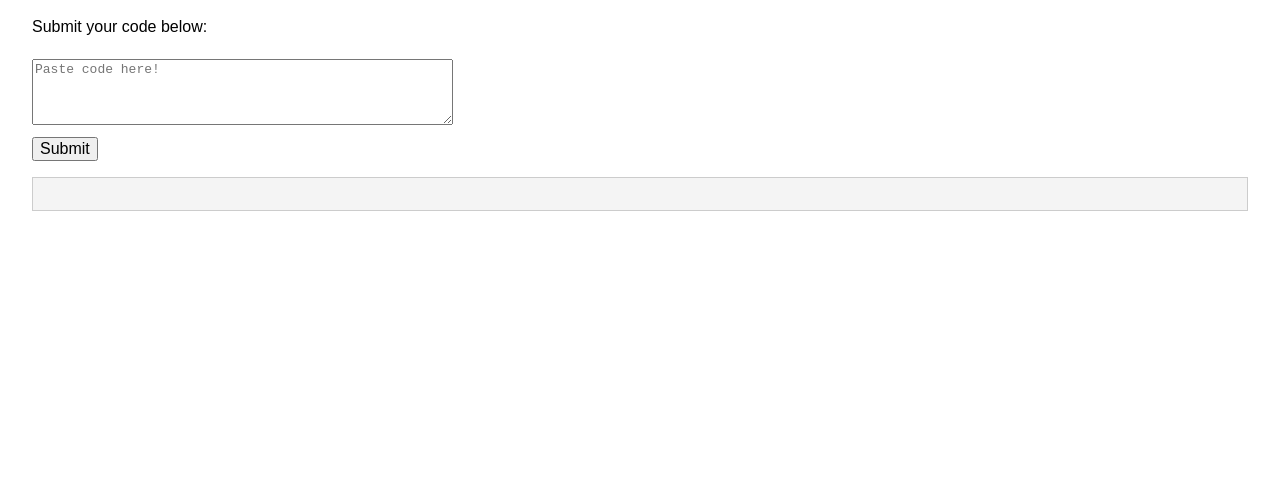
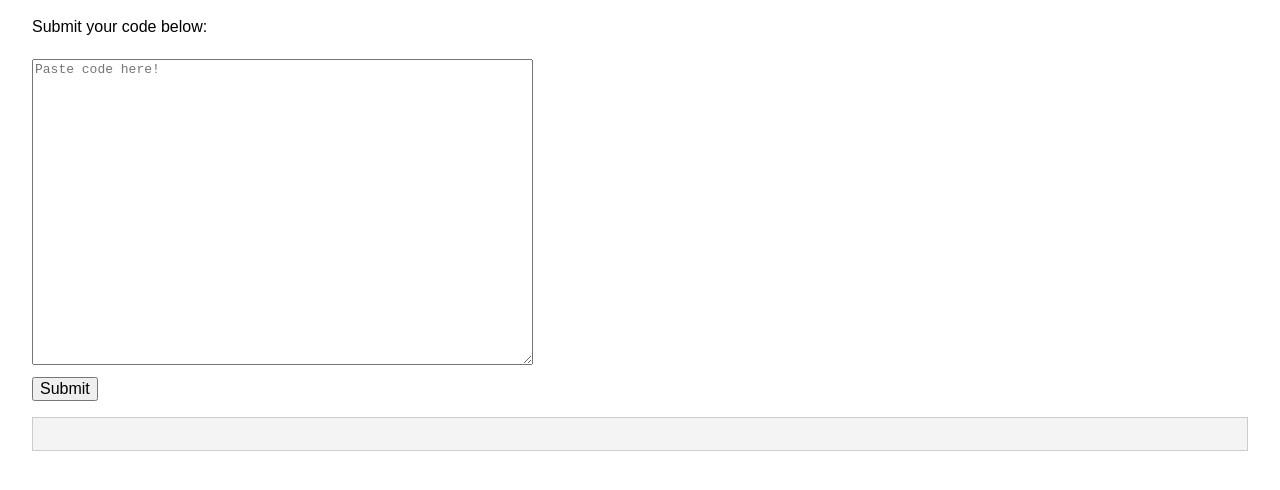
Before and after one commit to michpolak/codeFeedback, a website: page public/index.html in a window 1280 px wide. Shown: the part 72-562 px from the top of the page. Drawn offline with Linux system fonts and the light colour scheme.

Commit message:
Update index.html larger textbox

```diff
--- a/public/index.html
+++ b/public/index.html
@@ -13,7 +13,7 @@
 <body>
   <h1>Code Assistant</h1>
   <p>Submit your code below:</p>
-  <textarea id="userQuery" rows="4" cols="50" placeholder="Paste code here!"></textarea>
+  <textarea id="userQuery" rows="20" cols="60" placeholder="Paste code here!"></textarea>
   <br>
   <button id="submitBtn">Submit</button>
 
```
